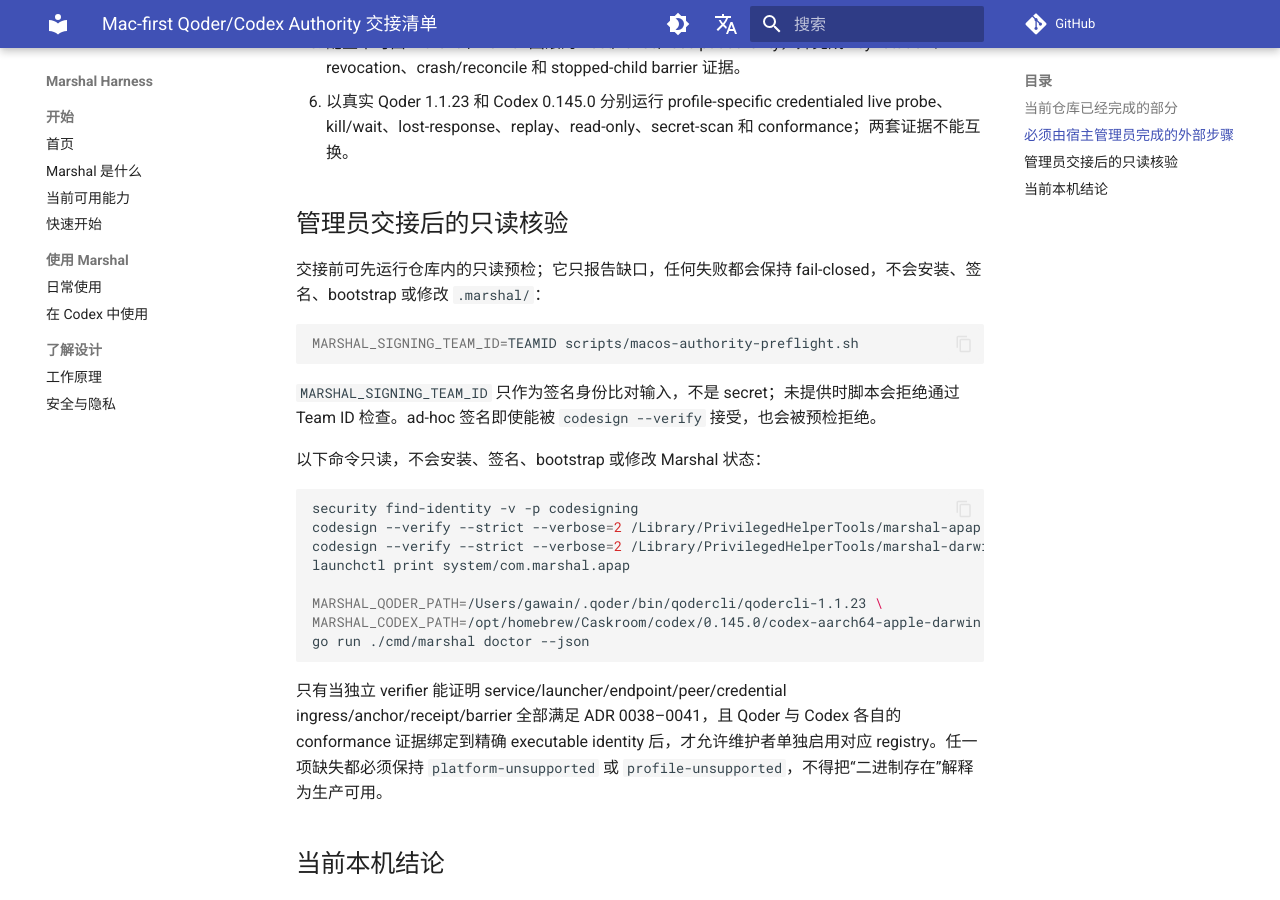
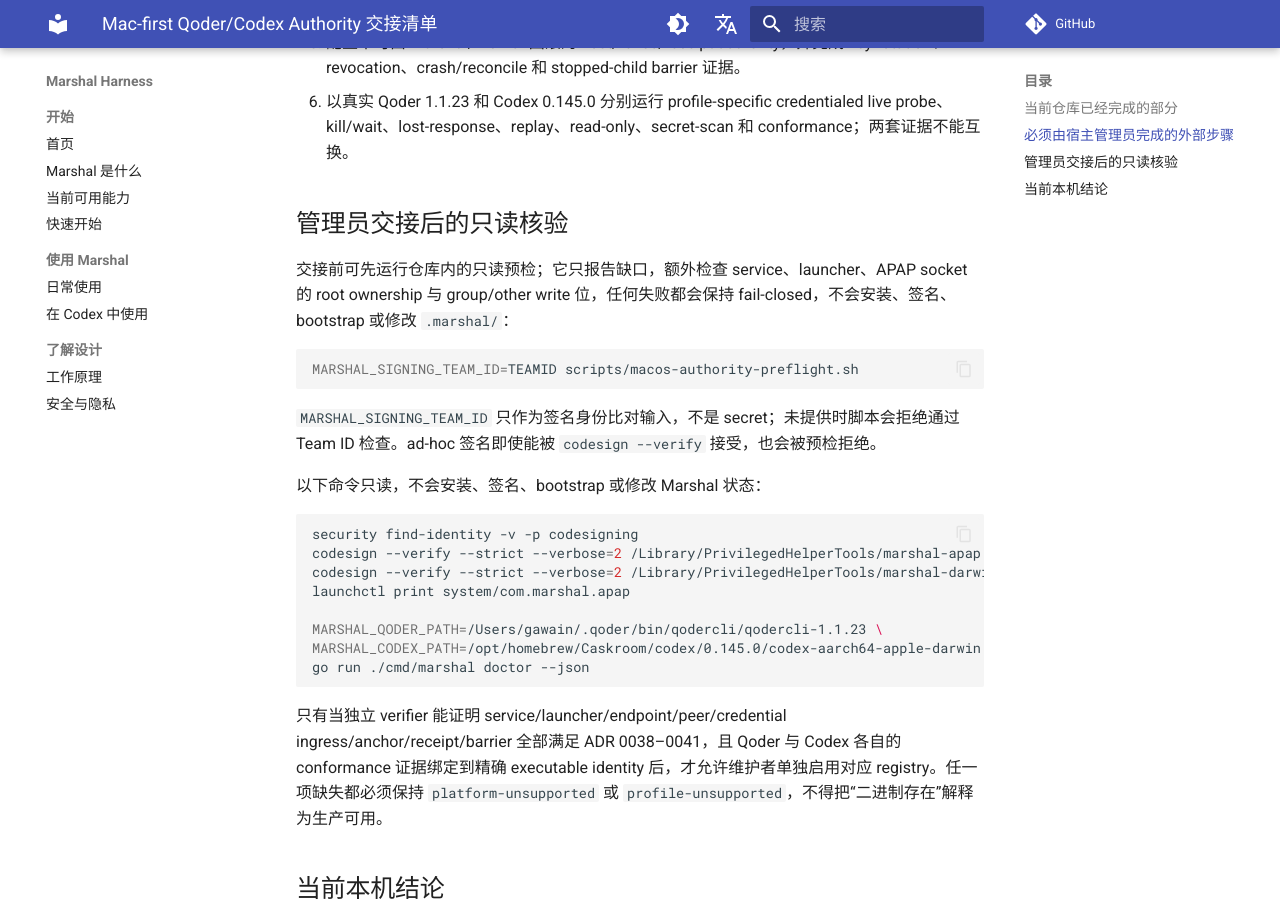
Before and after one commit to chiga0/marshal-harness, an MkDocs documentation site: the page built from docs/mac-first-authority-handoff.md, in a window 1280 px wide and 900 px high, scrolled down 975 px. Built offline with MkDocs 1.6.1 and Material for MkDocs 9.7.7, drawn with Linux system fonts in a browser that asks for light colours; comment, search, counter and statistics services are not loaded.

Commit message:
fix(darwin): verify authority ownership boundaries

````diff
--- a/docs/mac-first-authority-handoff.md
+++ b/docs/mac-first-authority-handoff.md
@@ -23,7 +23,7 @@
 
 ## 管理员交接后的只读核验
 
-交接前可先运行仓库内的只读预检；它只报告缺口，任何失败都会保持 fail-closed，不会安装、签名、bootstrap 或修改 `.marshal/`：
+交接前可先运行仓库内的只读预检；它只报告缺口，额外检查 service、launcher、APAP socket 的 root ownership 与 group/other write 位，任何失败都会保持 fail-closed，不会安装、签名、bootstrap 或修改 `.marshal/`：
 
 ```sh
 MARSHAL_SIGNING_TEAM_ID=TEAMID scripts/macos-authority-preflight.sh
````
Also changed, not shown: docs/audit-report.md (+2 -0 lines), 1 other file.
